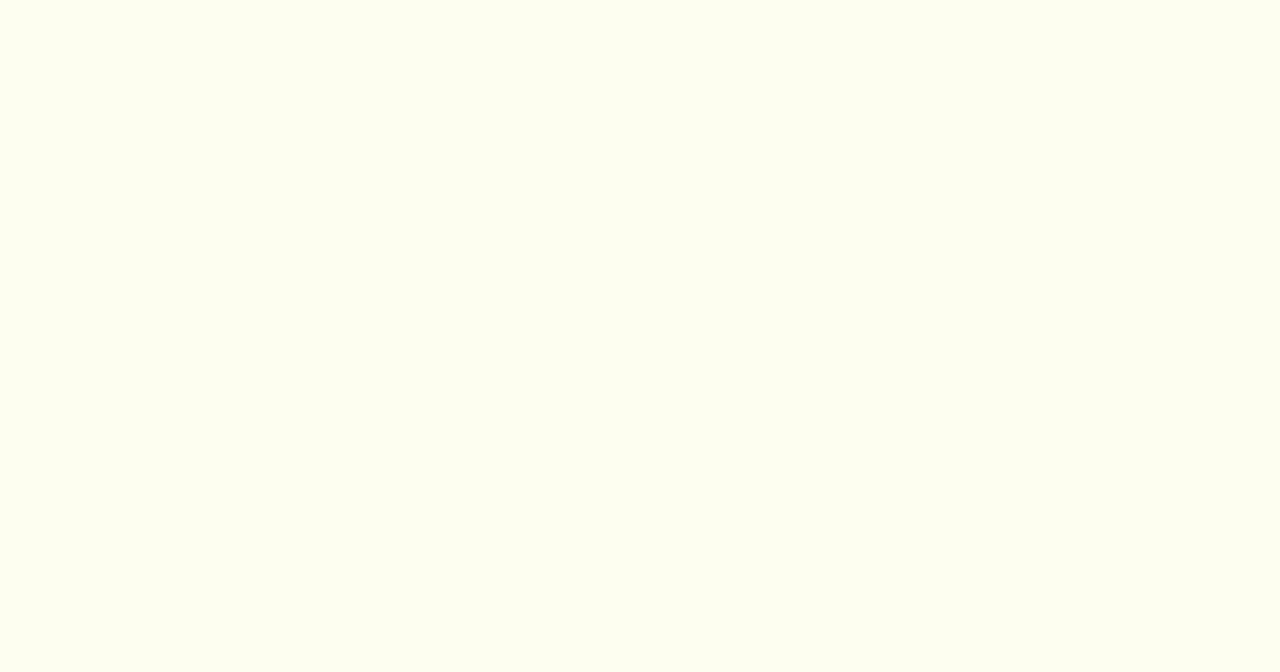
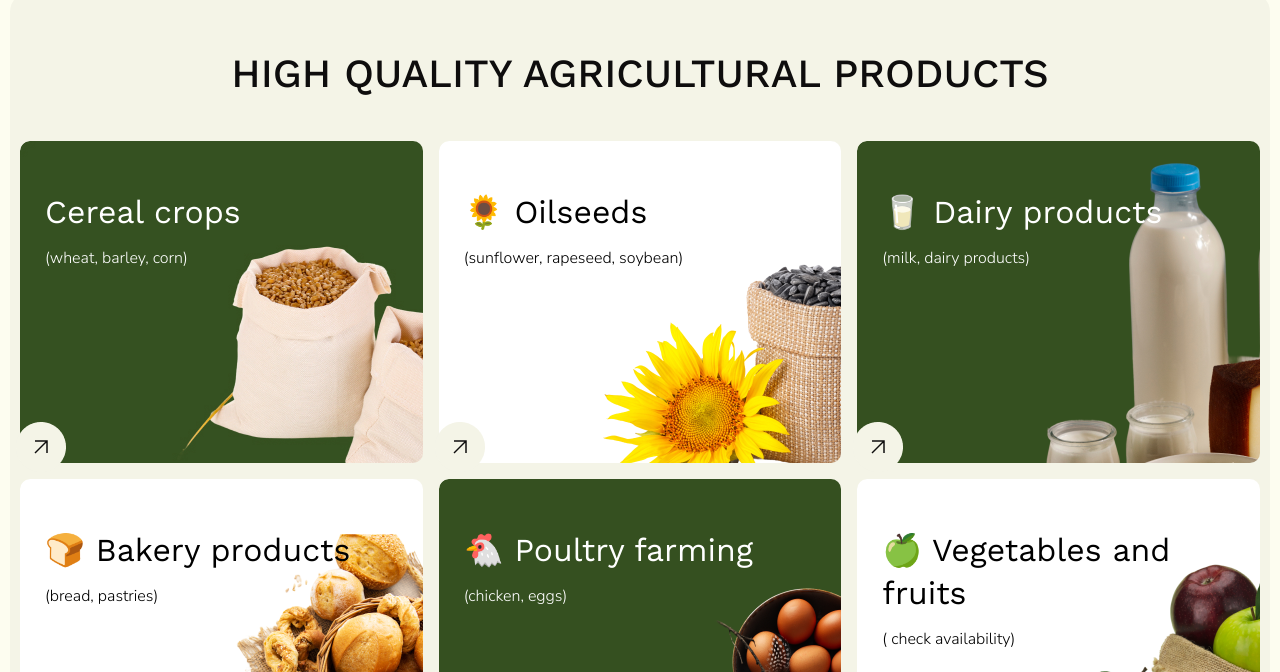
Before and after one commit to poetryofcode/Agroton, a Next.js app: page / in a window 1280 px wide. Shown: the part 2288-2960 px from the top of the page. Before the commit the page ends 2280 px from the top, so only its background shows below. Built offline with nearby package versions, Linux system fonts and the light colour scheme.

Commit message:
feat: products mobile friendly

```diff
--- a/src/app/page.tsx
+++ b/src/app/page.tsx
@@ -13,7 +13,8 @@ export default function App() {
       <Header />
       <main>
         <About />
-        {/* <Products />
+        <Products />{" "}
+        {/*
         <Slogan />
         <Partners />
         <Blog /> */}
--- a/src/components/Products.module.scss
+++ b/src/components/Products.module.scss
@@ -23,7 +23,7 @@
     margin-bottom: 40px;
   }
   &__item {
-    width: 460px;
+    max-width: 460px;
     height: 322px;
     border-radius: 10px;
     padding-top: 50px;
@@ -111,3 +111,15 @@
   margin-bottom: 40px;
   text-transform: uppercase;
 }
+
+@media (max-width: 750px) {
+  .products__list {
+    grid-template-columns: repeat(2, 1fr);
+  }
+}
+
+@media (max-width: 500px) {
+  .products__list {
+    grid-template-columns: repeat(1, 1fr);
+  }
+}
```
